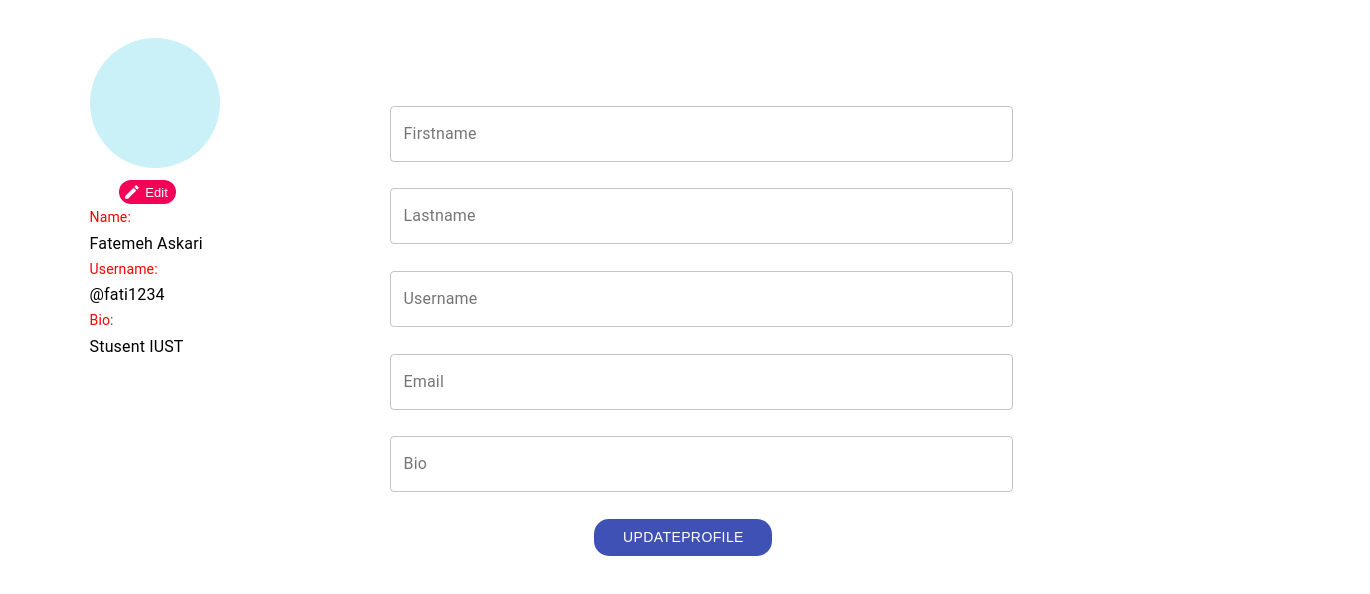
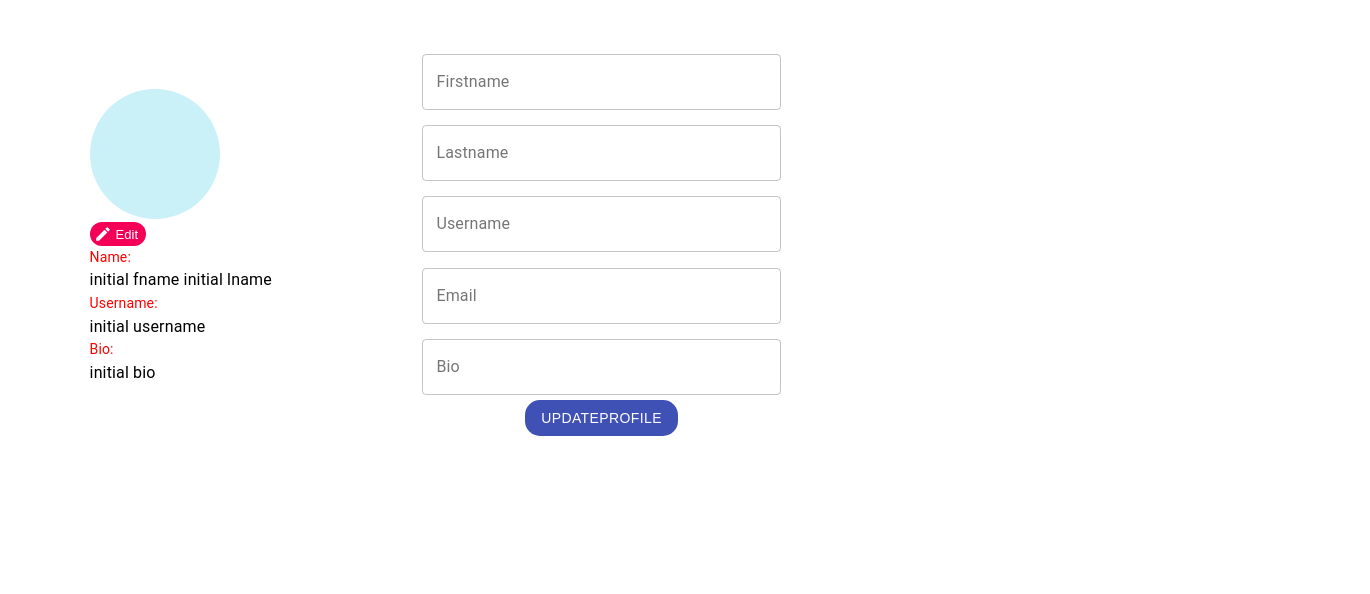
Before and after one commit to combinator4001/combinator-front, a React (Create React App) app: page /profileuser1 in a window 1280 px wide. Shown: the top 594 px of the page, 1370 px wide, since content can reach past the window. Built offline with nearby package versions, Linux system fonts and the light colour scheme.

Commit message:
update function done need validation

```diff
--- a/package.json
+++ b/package.json
@@ -11,6 +11,7 @@
     "@material-ui/core": "^4.12.3",
     "@material-ui/icons": "^4.11.2",
     "@mui/material": "^5.1.0",
+    "@mui/system": "^5.1.0",
     "@reduxjs/toolkit": "^1.6.2",
     "@syncfusion/ej2-react-grids": "^19.3.48",
     "@testing-library/jest-dom": "^5.14.1",
--- a/src/component/Login/Login.js
+++ b/src/component/Login/Login.js
@@ -73,6 +73,7 @@ const Login =({history}) => {
 
 		}
 		else{
+            history.replace("/profileuser1");
 			toast.error("please fill!", {
 				position: "top-right",
 				closeOnClick: true
--- a/src/component/profileuser1/profile1.css
+++ b/src/component/profileuser1/profile1.css
@@ -1,6 +1,11 @@
 .pro7{
     margin-left: 7%;
     margin-top: 3%;
+    width: 100%;
+    display: flex;
+    justify-content: left;
+    align-items: center;
+    flex-basis: 35%;
 }
 
 .img7{
@@ -14,15 +19,25 @@
 }
 
 .btnedit{
-    margin-left: 2.5%;
+
     margin-top: 1%;
 }
 .update7{
-    margin-left: 300px;
-    margin-top: -280px;
+width: 40%;
 
+
+}
+.info_part{
+    width: 20%;
 }
 .form7{
     display: flex;
     flex-direction: column;
+    align-items: center;
+    width: 100%;
 }
+.profileUser1_btnContainer{
+    display: flex;
+    align-items: center;
+    justify-content: center;
+}
--- a/src/component/profileuser1/profileUser1.js
+++ b/src/component/profileuser1/profileUser1.js
@@ -6,14 +6,57 @@ import './profile1.css'
 import Grid from '@material-ui/core/Grid';
 import CreateIcon from '@material-ui/icons/Create';
 import TextField from '@material-ui/core/TextField';
+import { shadows } from '@mui/system';
+import Box from '@mui/material/Box';
 
 
 
-const ProfileUser = () => {
+const ProfileUser = props => {
+    //initial name most be given from database
+    //fname
+    const [fnameinput, setfnameinput] = React.useState('');
+    const [fname , Setfname]=React.useState('initial fname');
+    //lname
+    const [lnameinput, setlnameinput] = React.useState('');
+    const [lname , Setlname]=React.useState('initial lname');
+    //username
+    const [usernameinput, setusernameinput] = React.useState('');
+    const [username , Setusername]=React.useState('initial username');
+    //email
+    const [emailinput, setemailinput] = React.useState('');
+    const [email , Setemail]=React.useState('initial email');
+
+    const [bioinput, setbioinput] = React.useState('');
+    const [bio , Setbio]=React.useState('initial bio');
+
+    const handlefnameChange = (event) => {
+        setfnameinput(event.target.value);
+    }
+    const handlelnameChange = (event) => {
+        setlnameinput(event.target.value);
+    }
+    const handleusernameChange = (event) => {
+        setusernameinput(event.target.value);
+    }
+    const handleemailChange = (event) => {
+        setemailinput(event.target.value);
+    }
+    const handlebioChange = (event) => {
+        setbioinput(event.target.value);
+    }
+
+    const handleClick = () => {
+        Setfname(fnameinput);
+        Setlname(lnameinput);
+        Setusername(usernameinput);
+        Setemail(emailinput);
+        Setbio(bioinput);
+    }
+
     return (
         <>
         <div className="pro7">
-
+            <div className="info_part">
                 <div className="img7"></div>
                 <div className="btnedit">
                     <Chip
@@ -24,15 +67,17 @@ const ProfileUser = () => {
                         label="Edit"
                         variant="default"
                     />
-            </div>
                     <div className="info7">
                         <Typography className="info name7" style={{color:"red", marginBottom:"0.3%" , marginTop:"0.25%" , fontSize:"14px"}}>{"Name:"}</Typography>
-                <Typography className="" >Fatemeh Askari</Typography>
+                        <Typography className="" >{fname} {lname}</Typography>
                         <Typography className="info username7" style={{color:"red", marginBottom:"0.3%" , marginTop:"0.25%" , fontSize:"14px"}} >{"Username:"}</Typography>
-                <Typography className="" >@fati1234</Typography>
+                        <Typography className="" >{username}</Typography>
                         <Typography className="info bio7" style={{color:"red", marginBottom:"0.3%", marginTop:"0.25%" , fontSize:"14px" }} >{"Bio:"}</Typography>
-                <Typography className="" >Stusent IUST</Typography>
+                        <Typography className="" >{bio}</Typography>
                     </div>
+                </div>
+            </div>
+
             <div className="update7">
                 <form className="form7">
                     <TextField
@@ -40,12 +85,14 @@ const ProfileUser = () => {
                         label="Firstname"
                         variant="outlined"
                         style={{marginTop:"3%" , width:"70%"}}
+                        onChange={handlefnameChange}
                     />
                     <TextField
                         id="outlined-helperText"
                         label="Lastname"
                         variant="outlined"
                         style={{marginTop:"3%" , width:"70%"}}
+                        onChange={handlelnameChange}
                     />
 
                     <TextField
@@ -53,6 +100,7 @@ const ProfileUser = () => {
                         label="Username"
                         variant="outlined"
                         style={{marginTop:"3%" , width:"70%"}}
+                        onChange={handleusernameChange}
                     />
 
                     <TextField
@@ -60,6 +108,7 @@ const ProfileUser = () => {
                         label="Email"
                         variant="outlined"
                         style={{marginTop:"3%" , width:"70%" }}
+                        onChange={handleemailChange}
                     />
 
                     <TextField
@@ -67,14 +116,21 @@ const ProfileUser = () => {
                         label="Bio"
                         variant="outlined"
                         style={{marginTop:"3%" , width:"70%" }}
+                        onChange={handlebioChange}
                     />
+                    <div className="profileUser1_btnContainer">
                         <Button variant="contained" color="primary" disableElevation
-              style={{marginTop:"3%" , width:"20%", borderRadius:"15px", marginLeft:"23%" }}>
+                                style={{marginTop:"3%" , width:"auto", borderRadius:"15px",  }} onClick={handleClick}>
                             UpdateProfile
                         </Button>
+                    </div>
+
                 </form>
             </div>
             </div>
+        <div/>
+
+
 
         </>
 
```
Lines whose indentation alone changed are shown as unchanged.
